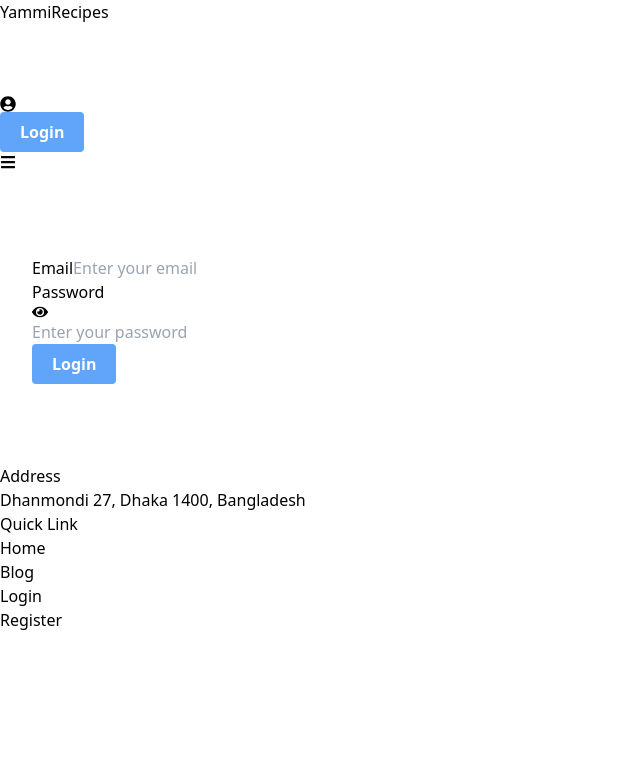
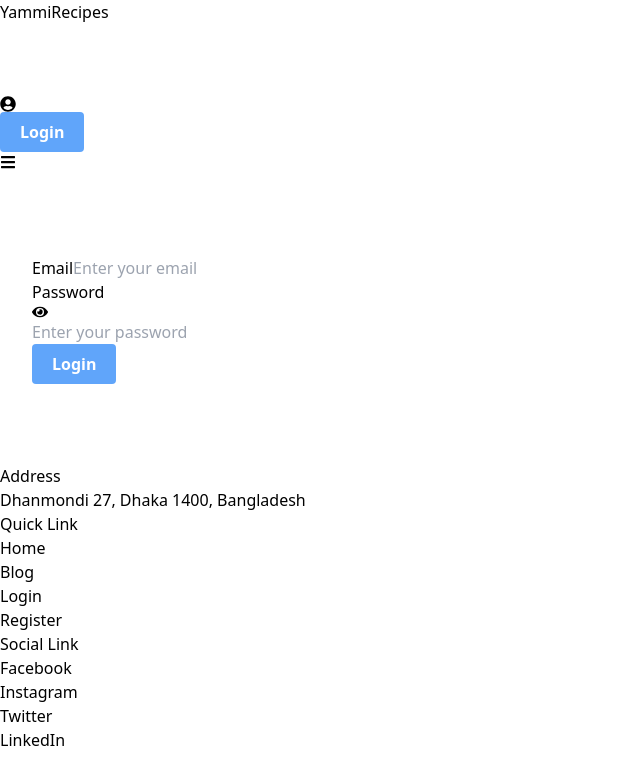
Before and after one commit to shariful10/yammi-recipe-client, a React (Vite) app: page /login in a window 1280 px wide. Shown: the top 784 px of the page, without its empty margins (0-640 px from the left). Built offline with nearby package versions, Linux system fonts and the light colour scheme.

Commit message:
Our Recipies Section Added

```diff
--- a/src/index.css
+++ b/src/index.css
@@ -3,7 +3,7 @@
 @tailwind utilities;
 
 .my-container {
-	@apply px-4 py-16 mx-auto sm:max-w-xl md:max-w-full lg:max-w-screen-xl md:px-24 lg:px-8 lg:py-20;
+	@apply px-4 py-10 md:py-16 mx-auto sm:max-w-xl md:max-w-full lg:max-w-screen-xl md:px-24 lg:px-8 lg:py-20;
 }
 
 .active {
--- a/src/pages/Home.jsx
+++ b/src/pages/Home.jsx
@@ -3,15 +3,16 @@ import { Link } from "react-router-dom";
 
 const Home = () => {
 	return (
+		<div>
 			<div className="bg-gray-100">
 				<div className="md:flex my-container gap-5 justify-center items-center">
 					<div className="order-1 md:order-none">
-					<h1 className="text-5xl font-bold my-5">Yammi Recipes!</h1>
+						<h1 className="text-6xl font-bold my-5">Yammi Recipes!</h1>
 						<p className="my-5">
 							Lorem ipsum dolor sit amet consectetur adipisicing elit. Velit omnis
 							deleniti aliquid incidunt vitae, a facilis, adipisci ea nesciunt rerum
-						dolorum maxime, praesentium officia vero reprehenderit magnam architecto.
-						Id, ad!
+							dolorum maxime, praesentium officia vero reprehenderit magnam
+							architecto. Id, ad!
 						</p>
 						<Link to="/blog">
 							<button className="btn-pr">Learn More</button>
@@ -24,6 +25,44 @@ const Home = () => {
 					/>
 				</div>
 			</div>
+			<div className="my-container">
+				<h2 className="text-4xl text-center font-bold">Our Recipies</h2>
+				<div className="grid grid-cols-2 md:grid-cols-4 gap-4 mt-10 justify-center mx-auto">
+					<div>
+						<img
+							className="w-56 rounded-[50%] mx-auto"
+							src="https://i.ibb.co/YRkwqW2/r1.jpg"
+							alt=""
+						/>
+						<h3 className="text-center text-2xl font-semibold mt-5">Appetizers</h3>
+					</div>
+					<div>
+						<img
+							className="w-52 rounded-[50%] mx-auto"
+							src="https://i.ibb.co/nMnsQJ0/r2.jpg"
+							alt=""
+						/>
+						<h3 className="text-center text-2xl font-semibold mt-5">Beef</h3>
+					</div>
+					<div>
+						<img
+							className="w-52 rounded-[50%] mx-auto"
+							src="https://i.ibb.co/JmXKQ4p/r3.jpg"
+							alt=""
+						/>
+						<h3 className="text-center text-2xl font-semibold mt-5">Chicken</h3>
+					</div>
+					<div>
+						<img
+							className="w-52 rounded-[50%] mx-auto"
+							src="https://i.ibb.co/TMK9R0w/r4.jpg"
+							alt=""
+						/>
+						<h3 className="text-center text-2xl font-semibold mt-5">Vegetarian</h3>
+					</div>
+				</div>
+			</div>
+		</div>
 	);
 };
 
--- a/src/shared/Footer.jsx
+++ b/src/shared/Footer.jsx
@@ -4,7 +4,7 @@ import { Link } from "react-router-dom";
 const Footer = () => {
 	return (
 		<div className="bg-black">
-			<div className="container mx-auto grid md:grid-cols-4 py-5">
+			<div className="container mx-auto grid grid-cols-2 md:grid-cols-4 py-5 px-3 md-px-0">
 				<div>
 					<h3 className="text-2xl text-blue-400">Address</h3>
 					<p className="text-white pt-2">Dhanmondi 27, Dhaka 1400, Bangladesh</p>
@@ -13,18 +13,49 @@ const Footer = () => {
 					<h3 className="text-2xl text-blue-400">Quick Link</h3>
 					<div className="text-white pt-2">
 						<p>
-							<Link to="/home" className="hover:underline">
+							<Link to="/" className="hover:underline hover:text-blue-400">
 								Home
 							</Link>
 						</p>
 						<p>
-							<Link to="/blog">Blog</Link>
+							<Link to="/blog" className="hover:underline hover:text-blue-400">
+								Blog
+							</Link>
 						</p>
 						<p>
-							<Link to="/login">Login</Link>
+							<Link to="/login" className="hover:underline hover:text-blue-400">
+								Login
+							</Link>
 						</p>
 						<p>
-							<Link to="/register">Register</Link>
+							<Link to="/register" className="hover:underline hover:text-blue-400">
+								Register
+							</Link>
+						</p>
+					</div>
+				</div>
+				<div>
+					<h3 className="text-2xl text-blue-400">Social Link</h3>
+					<div className="text-white pt-2">
+						<p>
+							<Link to="https://www.facebook.com/" target="_blank" className="hover:underline hover:text-blue-400">
+								Facebook
+							</Link>
+						</p>
+						<p>
+							<Link to="https://www.instagram.com/" target="_blank" className="hover:underline hover:text-blue-400">
+								Instagram
+							</Link>
+						</p>
+						<p>
+							<Link to="https://twitter.com/" target="_blank" className="hover:underline hover:text-blue-400">
+								Twitter
+							</Link>
+						</p>
+						<p>
+							<Link to="https://www.linkedin.com/" target="_blank" className="hover:underline hover:text-blue-400">
+								LinkedIn
+							</Link>
 						</p>
 					</div>
 				</div>
--- a/src/shared/Header.jsx
+++ b/src/shared/Header.jsx
@@ -11,8 +11,7 @@ const Header = () => {
 			<div className="relative flex items-center justify-between px-4 py-5 mx-auto sm:max-w-xl md:max-w-full lg:max-w-screen-xl md:px-24 lg:px-8">
 				{/* Logo Section */}
 				<Link to="/" className="inline-flex items-center">
-					{/* <img className="h-12 w-12" src="https://i.ibb.co/Q84nCxL/logo.jpg" alt="" /> */}
-					<span className="ml-2 text-xl font-bold tracking-wide text-white">
+					<span className="ml-2 text-xl font-bold tracking-wide text-blue-400">
 						YammiRecipes
 					</span>
 				</Link>
```
Lines whose indentation alone changed are shown as unchanged.
